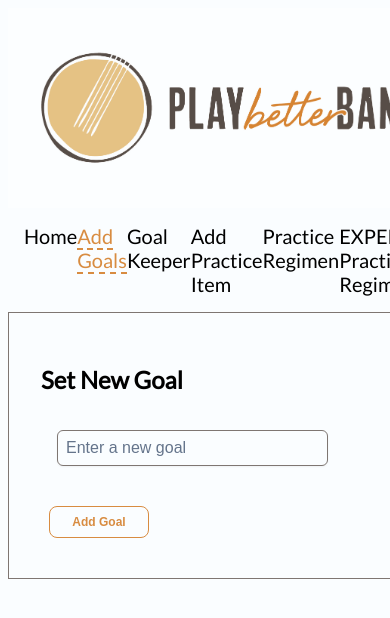
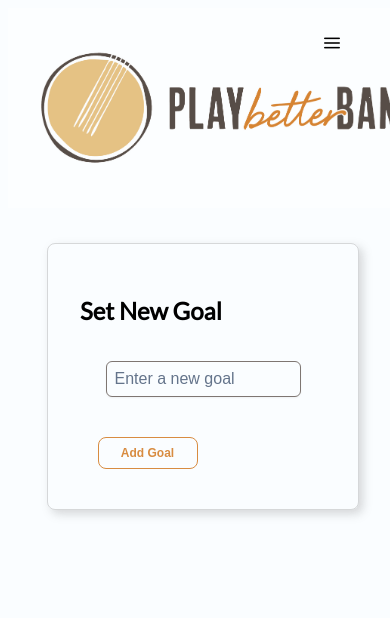
Before and after one commit to RedBear52/banjoPracticeOptimizer, a Vue app: page /add-goals in a window 390 px wide. Shown: the top 618 px of the page. Built offline with nearby package versions, Linux system fonts and the light colour scheme; a web font is replaced by a local one.

Commit message:
removed navbar , added +practice item and +goal hamburger menu | styled the four pages

```diff
--- a/src/App.vue
+++ b/src/App.vue
@@ -1,7 +1,7 @@
 <template>
   <main>
     <Header />
-    <NavBar />
+    <!-- <NavBar /> -->
     <RouterView />
   </main>
 </template>
--- a/src/assets/styles.css
+++ b/src/assets/styles.css
@@ -18,9 +18,11 @@
   --wheat: hsla(37, 63%, 79%, 1);
 
   --border-color: hsla(23, 5%, 47%, 1);
+  --border-color-faded: hsla(23, 5%, 47%, 0.5);
   --strikethrough-color: hsla(23, 5%, 47%, 0.5);
   --button-color-border: hsla(30, 66%, 55%, 1);
   --button-color-text: hsla(30, 66%, 55%, 1);
+  --button-color-tab-text: hsl(0, 2%, 31%);
   --button-color-background: hsla(38, 16%, 86%, 1);
   --color: black;
   --link-color: hsla(30, 66%, 55%, 1);
@@ -44,15 +46,18 @@
 html,
 body {
   display: flex;
-
   background-color: var(--background-color);
   color: var(--color);
   font-family: 'Lato', sans-serif;
 }
 
-.nav-container {
-  /* border: solid 1px var(--border-color); */
-  /* border-radius: 8px; */
+.header-conainer  {
+  display: flex;
+  justify-content: start;
+  flex-direction: row;
+  align-items: center;
+  background-color: red;
+  color: var(--color);
 }
 
 ul.nav {
--- a/src/views/AddGoals.vue
+++ b/src/views/AddGoals.vue
@@ -1,5 +1,6 @@
 <template>
-  <div class="component-container">
+  <div class="new-goal-container">
+    <div class="component-container">
     <h2>Set New Goal</h2>
     <form id="form" @submit.prevent="onSubmit">
       <div class="form-control">
@@ -7,6 +8,7 @@
       </div>
       <button type="submit">Add Goal</button>
     </form>
+  </div>
   </div>
 </template>
 
@@ -74,4 +76,33 @@ const addGoalsToLocalStorage = () => {
 }
 </script>
 
-<style></style>
+<style scoped>
+.new-goal-container {
+  display: flex;
+  flex-direction: column;
+  justify-content: center;
+  align-items: center;
+  margin-top: 2rem;
+  width: 100vw;
+}
+
+.component-container {
+  display: flex;
+  flex-direction: column;
+  justify-content: center;
+  align-items: center;
+  width: 80%;
+  border-radius: 8px;
+  border: 1px solid hsl(0, 0%, 50%, 0.3);
+  box-shadow: 4px 4px 10px hsl(0, 0%, 50%, 0.3);
+}
+
+.component-container h2 {
+  align-self: flex-start;
+
+}
+
+#text {
+  width: 50vw;
+}
+</style>
--- a/src/views/AddPracticeItem.vue
+++ b/src/views/AddPracticeItem.vue
@@ -1,5 +1,6 @@
 <template>
-  <div class="component-container">
+  <div class="add-goal-container">
+    <div class="component-container">
     <h2>Add Practice Item</h2>
     <form @submit.prevent="onSubmit">
       <div class="form-control">
@@ -16,6 +17,7 @@
       </div>
       <button type="submit">Add Practice Item</button>
     </form>
+  </div>
   </div>
 </template>
 
@@ -101,3 +103,30 @@ const addPracticeItemToLocalStorage = () => {
   localStorage.setItem('practiceItems', JSON.stringify(practiceItems.value))
 }
 </script>
+
+<style scoped>
+.add-goal-container {
+  display: flex;
+  flex-direction: column;
+  justify-content: center;
+  align-items: center;
+  margin-top: 2rem;
+  width: 100vw;
+}
+
+.component-container {
+  display: flex;
+  flex-direction: column;
+  justify-content: center;
+  align-items: center;
+  width: 80%;
+  border-radius: 8px;
+  border: 1px solid hsl(0, 0%, 50%, 0.3);
+  box-shadow: 4px 4px 10px hsl(0, 0%, 50%, 0.3);
+}
+
+.component-container h2 {
+  align-self: flex-start;
+
+}
+</style>
--- a/src/views/ExperimentalPracticeRegimen.vue
+++ b/src/views/ExperimentalPracticeRegimen.vue
@@ -1,6 +1,6 @@
 <template>
-      <DataTable  :value="filteredRegimen" tableStyle="min-width: 50rem">
-      <template  #header>
+      <div class="data-table-container">
+        <DataTable  :value="filteredRegimen" tableStyle="min-width: 50rem" class="data-table" >      <template  #header>
           <div class="flex flex-wrap align-items-center justify-content-between gap-2">
               <span class="text-xl text-900 font-bold"><h2>Practice Regimen</h2></span>
                         <router-link to="/add-practice-item"><Button  value="Notes" rounded raised ><i class="pi pi-plus"></i><span>Add Practice Item</span></Button></router-link>
@@ -65,6 +65,7 @@
       </Column>
       <template #footer> total practice time is: {{totalMinutes(filteredRegimen)}} </template>
   </DataTable>
+      </div>
 </template>
 
 <script setup>
@@ -214,13 +215,35 @@ const deletePracticeItemFromLocalStorage = (id) => {
 </script>
 
 <style scoped>
-/* :deep(li.p-highlight a span)  {
-  color: var(--button-color-text);
-} */
+
+.data-table-container {
+    width: 100vw;
+    display: flex;
+    justify-content: center;
+    align-items: center;
+}
+
+.data-table {
+    width: 80%;
+}
+
+button {
+  margin-bottom: 1.75rem;
+  margin-top: 0.75rem;
+}
+
+h2 {
+  margin-bottom: 0.5rem;
+  font-size: 2rem;
+}
 
 :deep(li.p-highlight a )  {
   background-color: rgba(223, 195,	140, 1);
-  /* background-color: var(--tab-color-background-active); */
+  color: var(--button-color-text);
+}
+
+:deep(li.p-highlight a span)  {
+  color: var(--button-color-tab-text);
 }
 
 .delete-btn {
--- a/src/views/GoalKeeper.vue
+++ b/src/views/GoalKeeper.vue
@@ -1,6 +1,7 @@
 <template>
 
-   <DataTable :value="goals" tableStyle="min-width: 50rem">
+  <div class="data-table-container">
+     <DataTable :value="goals" tableStyle="min-width: 50rem" class="data-table">
     <template  #header>
         <div class="flex flex-wrap align-items-center justify-content-between gap-2">
             <span class="text-xl text-900 font-bold"><h2>Current Goals</h2></span>
@@ -58,6 +59,7 @@
     </Column>
 
 </DataTable>
+  </div>
 </template>
 
 
@@ -161,4 +163,24 @@ const deleteGoalFromLocalStorage = (id) => {
   text-decoration: line-through;
   cursor: not-allowed;
 }
+
+ i.completed {
+  filter: grayscale(100%);
+  cursor: not-allowed;
+}
+
+.data-table-container {
+    width: 100vw;
+    display: flex;
+    justify-content: center;
+    align-items: center;
+}
+
+.data-table {
+    width: 80%;
+}
+h2 {
+  margin-bottom: 0.5rem;
+  font-size: 2rem;
+}
 </style>
--- a/src/views/Header.vue
+++ b/src/views/Header.vue
@@ -1,8 +1,43 @@
 <template>
-  <div class="header-container">
+ <div class="header-container">
+   <div >
     <img src="../assets/images/pbbLogo.jpg" alt="" />
   </div>
+    <div class="card flex justify-content-center hamburger-container" >
+        <Button class="hamburger" type="button" icon="pi pi-bars" @click="toggle" aria-haspopup="true" aria-controls="overlay_menu" />
+        <Menu ref="menu" id="overlay_menu" :model="items" :popup="true" />
+    </div>
+ </div>
 </template>
+
+<script setup>
+import { ref } from 'vue'
+import Menu from 'primevue/menu'
+import Button from 'primevue/button'
+import { useRouter } from 'vue-router'
+import 'primeicons/primeicons.css'
+
+const router = useRouter()
+const menu = ref(null)
+const items = ref([
+    {
+        label: 'Goal Keeper',
+        icon: 'pi pi-fw pi-trophy',
+        command: () => { router.push('/goal-keeper') }
+    },
+    {
+        label: 'Practice Regimen',
+        icon: 'pi pi-fw pi-receipt',
+        command: () => { router.push('/experimental-practice-regimen') }
+    }
+])
+
+const toggle = (event) => {
+    menu.value.toggle(event)
+}
+
+</script>
+
 
 <style>
 .header-container {
@@ -11,11 +46,40 @@
   align-items: center;
   background-color: var(--color-primary);
   color: var(--color);
-  /* border: solid 1px var(--border-color); */
-  /* border-radius: 8px; */
 }
 
 img {
   max-height: 200px;
 }
+
+.hamburger-container {
+  position: fixed;
+  right: 0;
+  top: 2rem;
+  background-color: var(--color-primary);
+  color: var(--color);
+}
+
+.hamburger {
+  background-color: var(--color-primary);
+  color: var(--color);
+  border: none;
+  margin: 0;
+  padding: 0;
+  /* font-size: larger; */
+  cursor: pointer;
+}
+
+.hamburger:hover,
+.hamburger:focus,
+.hamburger:active {
+  outline: none;
+  border: none;
+  box-shadow: none;
+}
+
+button.p-button:hover {
+  background-color: initial !important;
+  color: initial !important;
+}
 </style>
```
